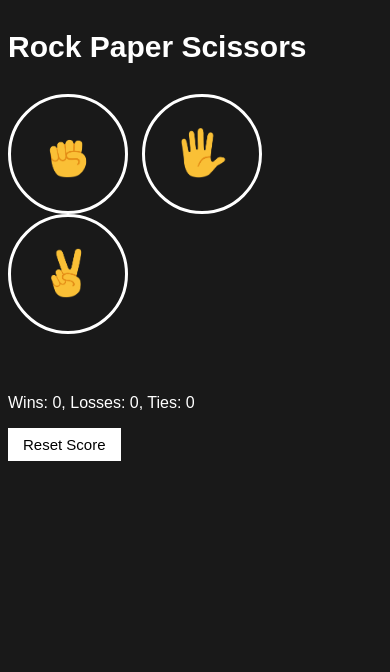
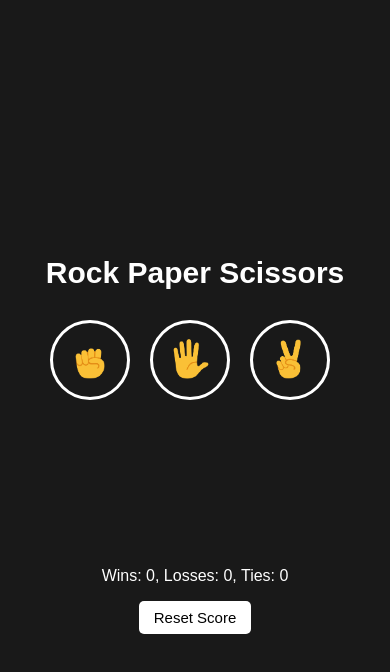
Before and after one commit to pratikk5/Rock-Paper-Scissor-game, a plain HTML site: page index.html in a window 390 px wide. Drawn offline with Linux system fonts and the light colour scheme.

Commit message:
Responsive fixes

```diff
--- a/index.html
+++ b/index.html
@@ -1,31 +1,103 @@
 <!DOCTYPE html>
-<html>
-  <head>
-    <title>Rock Paper Scissors</title>
-    <link rel="stylesheet" type="text/css" href="styles/styles.css">
-  </head>
-  <body>
-    <p class="title">Rock Paper Scissors</p>
-    <button onclick="
-      playGame('rock');
-    " class="move-button"><img src="images/rock-emoji.png" class="move-icon"></button>
+<html lang="en">
+<head>
+  <meta charset="UTF-8">
+  <meta name="viewport" content="width=device-width, initial-scale=1.0">
+  <title>Rock Paper Scissors</title>
+  <link rel="stylesheet" type="text/css" href="styles/styles.css">
+  <style>
+    body {
+      display: flex;
+      flex-direction: column;
+      align-items: center;
+      justify-content: center;
+      height: 100vh;
+      text-align: center;
+      font-family: Arial, sans-serif;
+      background-color: rgb(25, 25, 25);
+      color: white;
+    }
 
-    <button onclick="
-      playGame('paper');
-    "
-    class="move-button">
-    <img src="images/paper-emoji.png " class="move-icon"></button>
+    .title {
+      font-size: 30px;
+      font-weight: bold;
+    }
 
-    <button onclick="
-      playGame('scissors');
-    "
-    class="move-button">
-    <img src="images/scissors-emoji.png" class="move-icon"></button>
+    .game-container {
+      display: flex;
+      flex-direction: column;
+      align-items: center;
+    }
 
+    .buttons {
+      display: flex;
+      gap: 10px;
+      flex-wrap: wrap;
+      justify-content: center;
+    }
+
+    .move-button {
+      background-color: transparent;
+      border: 3px solid white;
+      width: 100px;
+      height: 100px;
+      border-radius: 50px;
+      margin-right: 10px;
+      cursor: pointer;
+    }
+
+    .move-icon {
+      height: 50px;
+    }
+
+    .result {
+      font-size: 25px;
+      font-weight: bold;
+      margin-top: 50px;
+    }
+
+    .score {
+      margin-top: 60px;
+    }
+
+    .reset-score-button {
+      background-color: white;
+      border: none;
+      font-size: 15px;
+      padding: 8px 15px;
+      cursor: pointer;
+      border-radius: 5px;
+    }
+
+    @media (max-width: 600px) {
+      .move-button {
+        width: 80px;
+        height: 80px;
+        border-radius: 40px;
+      }
+      .move-icon {
+        height: 40px;
+      }
+    }
+  </style>
+</head>
+<body>
+  <p class="title">Rock Paper Scissors</p>
+  <div class="game-container">
+    <div class="buttons">
+      <button onclick="playGame('rock');" class="move-button">
+        <img src="images/rock-emoji.png" class="move-icon">
+      </button>
+      <button onclick="playGame('paper');" class="move-button">
+        <img src="images/paper-emoji.png" class="move-icon">
+      </button>
+      <button onclick="playGame('scissors');" class="move-button">
+        <img src="images/scissors-emoji.png" class="move-icon">
+      </button>
+    </div>
     <p class="js-result result"></p>
     <p class="js-moves"></p>
     <p class="js-score score"></p>
-
     <button onclick="
       score.wins = 0;
       score.losses = 0;
@@ -33,30 +105,7 @@
       localStorage.removeItem('score');
       updateScoreElement();
     " class="reset-score-button">Reset Score</button>
-
-    <script src="scripts/index.js"></script>
-    <script type="module">
-      // Import the functions you need from the SDKs you need
-      import { initializeApp } from "https://www.gstatic.com/firebasejs/11.2.0/firebase-app.js";
-      import { getAnalytics } from "https://www.gstatic.com/firebasejs/11.2.0/firebase-analytics.js";
-      // TODO: Add SDKs for Firebase products that you want to use
-      // https://firebase.google.com/docs/web/setup#available-libraries
-
-      // Your web app's Firebase configuration
-      // For Firebase JS SDK v7.20.0 and later, measurementId is optional
-      const firebaseConfig = {
-        apiKey: "AIzaSyDfU3Bmo5oWT0bmCiFL2if09_V4caYtJII",
-        authDomain: "rock-paper-scissors-by-p-2a175.firebaseapp.com",
-        projectId: "rock-paper-scissors-by-p-2a175",
-        storageBucket: "rock-paper-scissors-by-p-2a175.firebasestorage.app",
-        messagingSenderId: "646759843917",
-        appId: "1:646759843917:web:9844b3804a72d0fa467404",
-        measurementId: "G-6S75DWTH7Q"
-      };
-
-      // Initialize Firebase
-      const app = initializeApp(firebaseConfig);
-      const analytics = getAnalytics(app);
-    </script>
-  </body>
+  </div>
+  <script src="scripts/index.js"></script>
+</body>
 </html>
```
